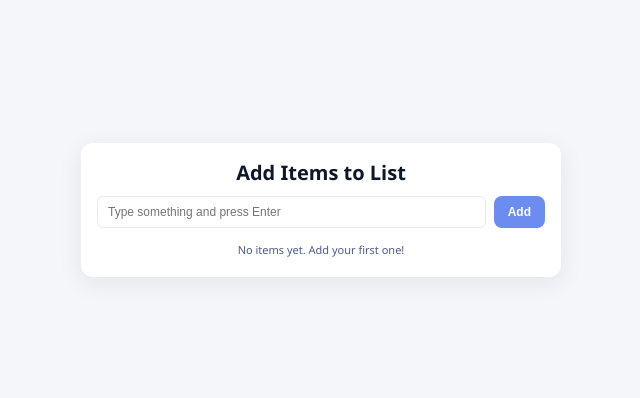
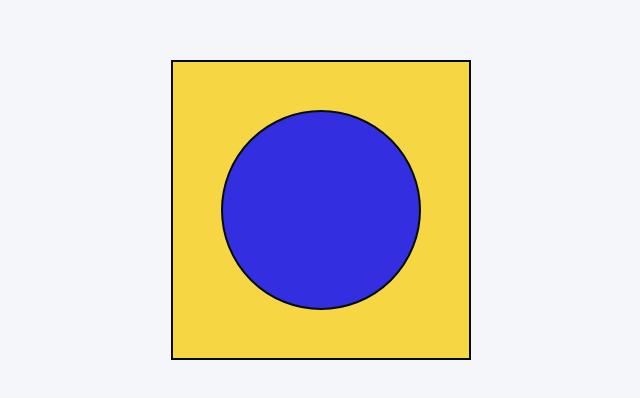
Before and after one commit to jigyasha1234/Add-to-list, a React (Create React App) app in the folder xaddtolist/: page / in a window 1280 px wide. Shown: the part 190-588 px from the top of the page, without its empty margins (319-959 px from the left). Built offline with nearby package versions, Linux system fonts and the light colour scheme.

Commit message:
adding other project

```diff
--- a/xaddtolist/src/App.css
+++ b/xaddtolist/src/App.css
@@ -1,4 +1,4 @@
-* { box-sizing: border-box; }
+/* * { box-sizing: border-box; }
 
 body {
   margin: 0;
@@ -100,4 +100,36 @@ body {
   cursor: pointer;
 }
 
-.remove-btn:hover { background: #fbcaca; }
+.remove-btn:hover { background: #fbcaca; } */
+
+* { box-sizing: border-box; }
+
+body {
+  margin: 0;
+  background: #f5f6fa;
+}
+
+.page {
+  min-height: 100vh;
+  display: flex;
+  align-items: center;
+  justify-content: center;
+}
+
+.square {
+  width: 300px;
+  height: 300px;
+  display: flex;
+  align-items: center;
+  justify-content: center;
+  background: #f7d644;
+  border:#050c0f solid 2px;
+}
+
+.circle {
+  width: 200px;
+  height: 200px;
+  border-radius: 50%;
+  background: #342ee1;
+  border:#050c0f solid 2px;
+}
--- a/xaddtolist/src/App.js
+++ b/xaddtolist/src/App.js
@@ -18,42 +18,47 @@ export default function App() {
   };
 
   return (
+    // <div className="page">
+    //   <div className="card">
+    //     <h1 className="title">Add Items to List</h1>
+
+    //     <form className="form" onSubmit={handleSubmit}>
+    //       <input
+    //         type="text"
+    //         name="item"
+    //         className="input"
+    //         placeholder="Type something and press Enter"
+    //         value={item}
+    //         onChange={(e) => setItem(e.target.value)}
+    //       />
+    //       <button type="submit" className="add-btn">
+    //         Add
+    //       </button>
+    //     </form>
+
+    //     {items.length === 0 ? (
+    //       <p className="empty">No items yet. Add your first one!</p>
+    //     ) : (
+    //       <ul className="list">
+    //         {items.map((text, index) => (
+    //           <li key={index} className="list-item">
+    //             <span>{text}</span>
+    //             <button
+    //               type="button"
+    //               className="remove-btn"
+    //               onClick={() => handleRemove(index)}
+    //             >
+    //               Remove
+    //             </button>
+    //           </li>
+    //         ))}
+    //       </ul>
+    //     )}
+    //   </div>
+    // </div>
     <div className="page">
-      <div className="card">
-        <h1 className="title">Add Items to List</h1>
-
-        <form className="form" onSubmit={handleSubmit}>
-          <input
-            type="text"
-            name="item"
-            className="input"
-            placeholder="Type something and press Enter"
-            value={item}
-            onChange={(e) => setItem(e.target.value)}
-          />
-          <button type="submit" className="add-btn">
-            Add
-          </button>
-        </form>
-
-        {items.length === 0 ? (
-          <p className="empty">No items yet. Add your first one!</p>
-        ) : (
-          <ul className="list">
-            {items.map((text, index) => (
-              <li key={index} className="list-item">
-                <span>{text}</span>
-                <button
-                  type="button"
-                  className="remove-btn"
-                  onClick={() => handleRemove(index)}
-                >
-                  Remove
-                </button>
-              </li>
-            ))}
-          </ul>
-        )}
+      <div className="square">
+        <div className="circle"></div>
       </div>
     </div>
   );
```
